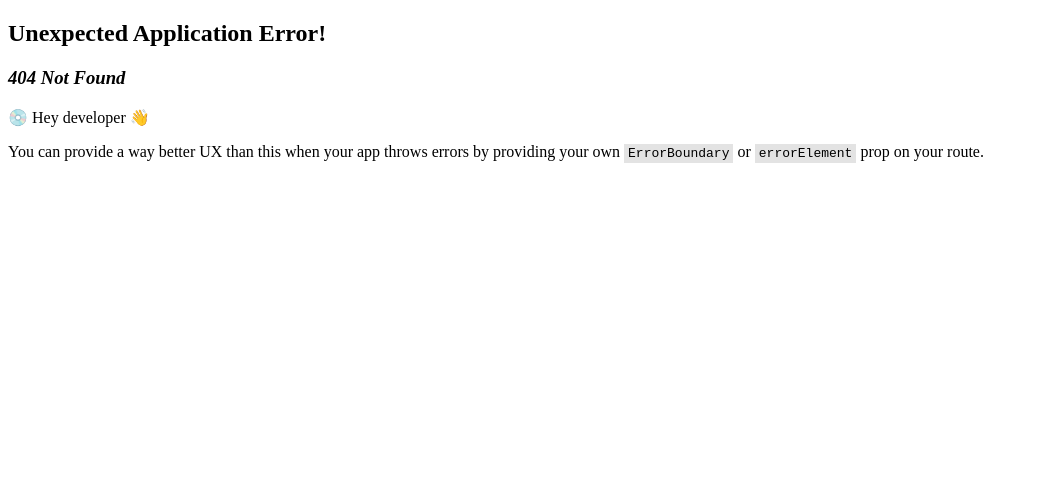
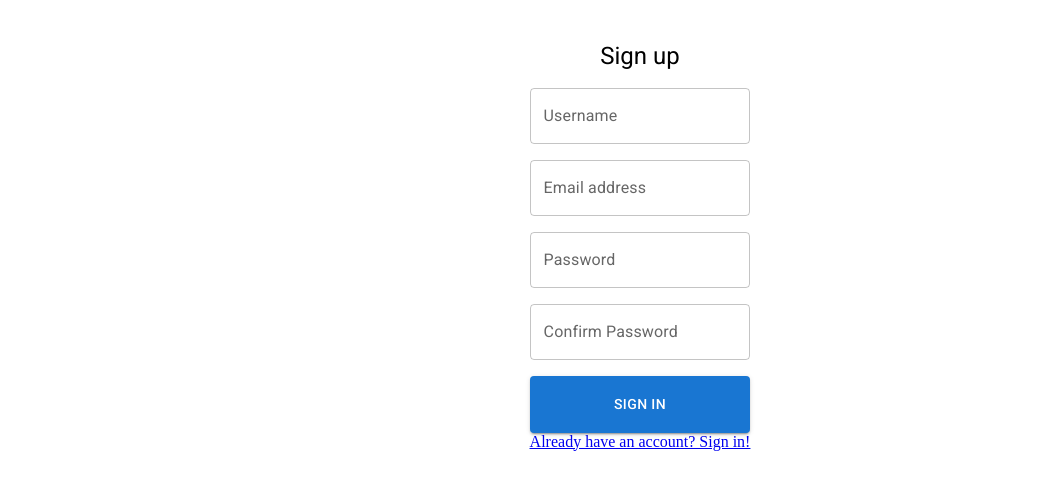
Before and after one commit to Floriian/taskmanagement, a React (Vite) app in the folder apps/client/: page /auth/sign-up in a window 1280 px wide. Before the commit this address had no page. Shown: the top 490 px of the page, without its empty margins (0-1039 px from the left). Built offline with nearby package versions, Linux system fonts and the light colour scheme.

Commit message:
auth pages & routes.

```diff
--- /dev/null
+++ b/apps/client/src/components/Link/Link.tsx
@@ -0,0 +1,16 @@
+import React from 'react';
+import { Link as RouterLink, type To } from 'react-router-dom';
+import { Link as MaterialLink } from '@mui/material';
+
+type Props = {
+  children: React.ReactNode;
+  href: To;
+};
+
+export function Link({ children, href }: Props) {
+  return (
+    <MaterialLink component="div">
+      <RouterLink to={href}>{children}</RouterLink>
+    </MaterialLink>
+  );
+}
--- /dev/null
+++ b/apps/client/src/components/Link/index.ts
@@ -0,0 +1 @@
+export * from './Link';
--- /dev/null
+++ b/apps/client/src/components/index.ts
@@ -0,0 +1 @@
+export * from './Link';
--- /dev/null
+++ b/apps/client/src/pages/auth/SignUp.tsx
@@ -0,0 +1,145 @@
+import React, { useState } from 'react';
+import { Link } from '../../components';
+import {
+  Box,
+  Container,
+  Typography,
+  FormGroup,
+  TextField,
+  Button,
+  Alert,
+  AlertTitle,
+} from '@mui/material';
+import { SubmitHandler, useForm } from 'react-hook-form';
+import { SignUpSchema, TNestError, TSignUp } from '../../types';
+import { zodResolver } from '@hookform/resolvers/zod';
+import { AxiosError } from 'axios';
+import { authService } from '../../services/auth.service';
+
+export function Signup() {
+  const [error, setError] = useState<TNestError>();
+
+  const {
+    register,
+    handleSubmit,
+    formState: { errors },
+  } = useForm<TSignUp>({
+    resolver: zodResolver(SignUpSchema),
+  });
+
+  const onFormSubmit: SubmitHandler<TSignUp> = async (data) => {
+    try {
+      const res = await authService.signUp(data);
+      if (res.data.access_token)
+        localStorage.setItem('access_token', res.data.access_token);
+    } catch (e) {
+      if (e instanceof AxiosError) {
+        setError(e.response?.data);
+      }
+    }
+  };
+
+  return (
+    <Container sx={{ overflow: 'hidden' }} maxWidth="xs">
+      <Box
+        sx={{
+          display: 'flex',
+          justifyContent: 'center',
+          marginTop: '2rem',
+        }}
+      >
+        <Box
+          component="form"
+          width="full"
+          onSubmit={handleSubmit(onFormSubmit)}
+        >
+          <Typography
+            variant="h5"
+            textAlign="center"
+            sx={{ marginBottom: '1rem' }}
+          >
+            Sign up
+          </Typography>
+          {error ? (
+            <Alert
+              severity="error"
+              sx={{
+                marginBottom: '1rem',
+              }}
+              variant="filled"
+            >
+              <AlertTitle>
+                {error.statusCode === 404 ? 'Not Found' : 'Error'}
+              </AlertTitle>
+              {Object.values(error.message).map((msg) => (
+                <Typography
+                  key={msg}
+                  sx={{
+                    ':first-letter': {
+                      textTransform: 'uppercase',
+                    },
+                  }}
+                >
+                  {msg}
+                </Typography>
+              ))}
+            </Alert>
+          ) : null}
+          <FormGroup>
+            <TextField
+              fullWidth
+              label="Username"
+              variant="outlined"
+              type="text"
+              sx={{ marginBottom: '1rem' }}
+              error={errors.username ? true : false}
+              helperText={errors.username?.message}
+              {...register('username')}
+            />
+            <TextField
+              fullWidth
+              label="Email address"
+              variant="outlined"
+              type="email"
+              sx={{ marginBottom: '1rem' }}
+              error={errors.email ? true : false}
+              helperText={errors.email?.message}
+              {...register('email')}
+            />
+            <TextField
+              fullWidth
+              label="Password"
+              variant="outlined"
+              type="text"
+              sx={{ marginBottom: '1rem' }}
+              error={errors?.password ? true : false}
+              helperText={errors.password?.message}
+              {...register('password')}
+            />
+            <TextField
+              fullWidth
+              label="Confirm Password"
+              variant="outlined"
+              type="password"
+              sx={{ marginBottom: '1rem' }}
+              error={errors.confirmPassword ? true : false}
+              helperText={errors.confirmPassword?.message}
+              {...register('confirmPassword')}
+            />
+            <Button
+              type="submit"
+              variant="contained"
+              fullWidth
+              sx={{
+                padding: '1rem',
+              }}
+            >
+              Sign in
+            </Button>
+          </FormGroup>
+          <Link href="/auth/sign-in">Already have an account? Sign in!</Link>
+        </Box>
+      </Box>
+    </Container>
+  );
+}
--- /dev/null
+++ b/apps/client/src/routes/auth.router.tsx
@@ -0,0 +1,14 @@
+import { Signup } from '../pages/auth/SignUp';
+import { Route } from '../types';
+
+export const authRouter: Route[] = [
+  {
+    path: 'auth',
+    children: [
+      {
+        path: 'sign-up',
+        element: <Signup />,
+      },
+    ],
+  },
+];
--- a/apps/client/src/routes/base.router.tsx
+++ b/apps/client/src/routes/base.router.tsx
@@ -1,11 +1,5 @@
 import { createBrowserRouter } from 'react-router-dom';
-import { Route } from '../types';
+import { authRouter } from './auth.router';
 
-const testRouter: Route[] = [
-  {
-    title: 'Főoldal',
-    path: '/',
-    element: <h1>hello world</h1>,
-  },
-];
-export const router = createBrowserRouter(testRouter);
+const routes = [...authRouter];
+export const router = createBrowserRouter(routes);
--- /dev/null
+++ b/apps/client/src/services/auth.service.ts
@@ -0,0 +1,17 @@
+import axios from 'axios';
+import { TAuthResponse, TSignIn, TSignUp } from '../types/auth.type';
+
+export const authService = {
+  signIn: async (data: TSignIn) => {
+    return axios.post<TAuthResponse>(
+      'http://localhost:3000/api/auth/sign-in',
+      data,
+    );
+  },
+  signUp: async (data: TSignUp) => {
+    return axios.post<TAuthResponse>(
+      'http://localhost:3000/api/auth/sign-up',
+      data,
+    );
+  },
+};
--- a/apps/client/src/types/index.ts
+++ b/apps/client/src/types/index.ts
@@ -1,2 +1,3 @@
 export * from './auth.type';
+export * from './nest.error.type';
 export * from './router.type';
--- /dev/null
+++ b/apps/client/src/types/nest.error.type.ts
@@ -0,0 +1,4 @@
+export type TNestError = {
+  message: string;
+  statusCode: number;
+};
```
Also changed, not shown: apps/client/src/pages/auth/SignIn.tsx (added, +116 -0 lines), apps/client/src/services/auth.instance.ts (added, +9 -0 lines).
